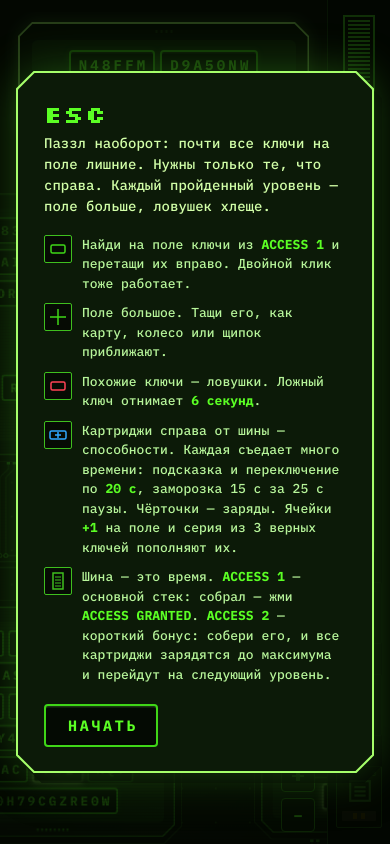
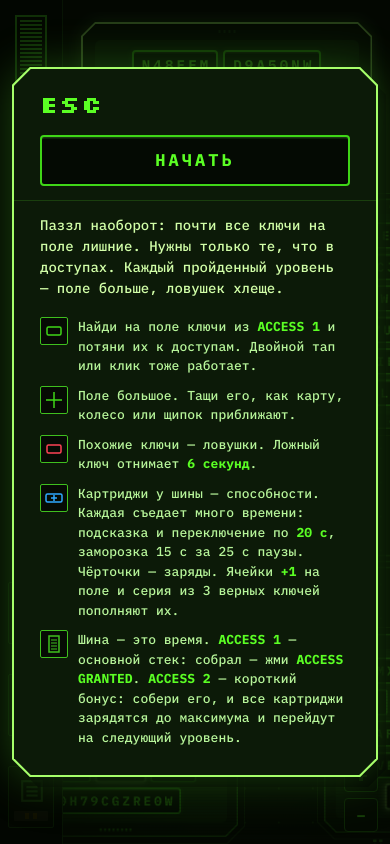
Before and after one commit to azykowww/hosting, a plain HTML site: page esc/index.html in a window 390 px wide. Drawn offline with Linux system fonts and the light colour scheme.

Commit message:
Add files via upload

```diff
--- a/esc/index.html
+++ b/esc/index.html
@@ -246,17 +246,17 @@ button{font:inherit;color:inherit}
 /* phone: access carousel on top (one page per stack, dots under it), key field below bleeding off the edges;
    a dark column on the right holds the bus (top ~2/3) and the three cartridges */
 @media (max-width:820px){
-  #app{grid-template-columns:minmax(0,1fr) calc(63px + env(safe-area-inset-right,0px));grid-template-rows:auto minmax(0,1fr);
-    grid-template-areas:"panel side" "field side";gap:0;padding:0}
-  .rail{grid-area:side;flex-direction:column;align-items:center;gap:30px;background:#030602;border-left:1px solid var(--trace);
-    padding:15px env(safe-area-inset-right,0px) calc(env(safe-area-inset-bottom,0px) + 16px) 0}
+  #app{grid-template-columns:calc(63px + env(safe-area-inset-left,0px)) minmax(0,1fr);grid-template-rows:auto minmax(0,1fr);
+    grid-template-areas:"side panel" "side field";gap:0;padding:0}
+  .rail{grid-area:side;flex-direction:column;align-items:center;gap:30px;background:#030602;border-right:1px solid var(--trace);
+    padding:15px 0 calc(env(safe-area-inset-bottom,0px) + 16px) env(safe-area-inset-left,0px)}
   .bus{flex:1 1 auto;width:32px;min-height:120px}
   .abilities{flex-direction:column;gap:30px}
   .card .tip{display:none}
   .field{grid-area:field;min-height:220px;border:0;border-top:1px solid var(--trace);border-radius:0}
   .panel{grid-area:panel;display:flex;flex-direction:column;gap:6px;padding:calc(env(safe-area-inset-top,0px) + 12px) 0 8px;overflow:visible;min-width:0}
   #entities{order:1;display:flex!important;gap:30px;overflow-x:auto;overflow-y:hidden;scroll-snap-type:x mandatory;
-    padding:10px 18px 6px max(18px,env(safe-area-inset-left,0px));scroll-padding-left:max(18px,env(safe-area-inset-left,0px));scrollbar-width:none;-webkit-overflow-scrolling:touch}
+    padding:10px max(18px,env(safe-area-inset-right,0px)) 6px 18px;scroll-padding-left:18px;scrollbar-width:none;-webkit-overflow-scrolling:touch}
   #entities::-webkit-scrollbar{display:none}
   #entities::after{content:"";flex:0 0 6px}  /* lets the last page snap fully to the left edge */
   .entity{flex:0 0 100%;scroll-snap-align:start;gap:0}
@@ -268,7 +268,7 @@ button{font:inherit;color:inherit}
   .entity .key{font-size:14px;line-height:14px}
   .entity[data-i="1"] .shell{background:#2a6f9e}
   .entity[data-i="1"].active .shell{background:var(--blue)}
-  .hud{order:2;gap:8px;flex-wrap:nowrap;padding:0 12px 0 max(16px,env(safe-area-inset-left,0px))}
+  .hud{order:2;gap:8px;flex-wrap:nowrap;padding:0 max(12px,env(safe-area-inset-right,0px)) 0 16px}
   .dots{display:flex;gap:6px;flex:1;justify-content:center}
   .dots button{width:7px;height:7px;padding:0;border:0;border-radius:50%;background:var(--line);cursor:pointer}
   .dots button.on{background:var(--act-stroke);box-shadow:0 0 6px var(--act-stroke)}
@@ -280,11 +280,20 @@ button{font:inherit;color:inherit}
   #restart .t{display:none}
   #restart .i{display:inline;font:700 15px/1 var(--font-key);letter-spacing:0}
   #restart,.snd{padding:4px 7px}
-  .grant{position:fixed;left:calc((100% - 63px) / 2);bottom:calc(env(safe-area-inset-bottom,0px) + 18px);transform:translateX(-50%);z-index:30;width:min(300px,70vw)}
+  .grant{position:fixed;left:calc((100% + 63px) / 2);bottom:calc(env(safe-area-inset-bottom,0px) + 18px);transform:translateX(-50%);z-index:30;width:min(300px,70vw)}
   .grant span{font-size:17px}
   .legend{display:none}
   .dialog h1{font-size:24px}
   .stats dd{font-size:17px}
+  /* intro on a phone: START pinned right under the title, rules scroll beneath it */
+  .overlay{padding:max(12px,env(safe-area-inset-top,0px)) 12px max(12px,env(safe-area-inset-bottom,0px))}
+  .dialog .body{max-height:calc(100dvh - 40px)}
+  #intro .body{display:flex;flex-direction:column;padding-top:22px}
+  #intro h1{order:0}
+  #intro .actions{order:1;position:sticky;top:-22px;z-index:2;margin:0 -26px 14px;padding:12px 26px 14px;background:var(--module);border-bottom:1px solid var(--trace)}
+  #intro .actions .btn{width:100%;font-size:17px;padding:15px 18px}
+  #intro .sub{order:2}
+  #intro .rules{order:3;margin-bottom:4px}
 }
 @media (prefers-reduced-motion:reduce){*,*::before,*::after{animation-duration:.01ms!important;animation-iteration-count:1!important;transition-duration:.01ms!important}}
 </style>
@@ -350,12 +359,12 @@ button{font:inherit;color:inherit}
 <div class="overlay" id="intro">
   <div class="dialog"><div class="shell oct"><div class="body oct">
     <h1>ESC</h1>
-    <p class="sub">Паззл наоборот: почти все ключи на поле лишние. Нужны только те, что справа. Каждый пройденный уровень — поле больше, ловушек хлеще.</p>
+    <p class="sub">Паззл наоборот: почти все ключи на поле лишние. Нужны только те, что в доступах. Каждый пройденный уровень — поле больше, ловушек хлеще.</p>
     <ul class="rules">
-      <li><span class="ic"><svg viewBox="0 0 20 20"><rect x="3" y="6" width="14" height="8" rx="1.5" fill="none" stroke="#3FD617" stroke-width="1.5"/></svg></span><span>Найди на поле ключи из <b>ACCESS 1</b> и перетащи их вправо. Двойной клик тоже работает.</span></li>
+      <li><span class="ic"><svg viewBox="0 0 20 20"><rect x="3" y="6" width="14" height="8" rx="1.5" fill="none" stroke="#3FD617" stroke-width="1.5"/></svg></span><span>Найди на поле ключи из <b>ACCESS 1</b> и потяни их к доступам. Двойной тап или клик тоже работает.</span></li>
       <li><span class="ic"><svg viewBox="0 0 20 20"><path d="M10 2v16M2 10h16" stroke="#3FD617" stroke-width="1.5"/></svg></span><span>Поле большое. Тащи его, как карту, колесо или щипок приближают.</span></li>
       <li><span class="ic"><svg viewBox="0 0 20 20"><rect x="3" y="6" width="14" height="8" rx="1.5" fill="none" stroke="#ff4256" stroke-width="1.5"/></svg></span><span>Похожие ключи — ловушки. Ложный ключ отнимает <b>6 секунд</b>.</span></li>
-      <li><span class="ic"><svg viewBox="0 0 20 20"><rect x="2" y="6" width="16" height="8" rx="1.5" fill="none" stroke="#2fa8ff" stroke-width="1.5"/><path d="M7 10h6M10 7v6" stroke="#2fa8ff" stroke-width="1.5"/></svg></span><span>Картриджи справа от шины — способности. Каждая съедает много времени: подсказка и переключение по <b>20 с</b>, заморозка 15 с за 25 с паузы. Чёрточки — заряды. Ячейки <b>+1</b> на поле и серия из 3 верных ключей пополняют их.</span></li>
+      <li><span class="ic"><svg viewBox="0 0 20 20"><rect x="2" y="6" width="16" height="8" rx="1.5" fill="none" stroke="#2fa8ff" stroke-width="1.5"/><path d="M7 10h6M10 7v6" stroke="#2fa8ff" stroke-width="1.5"/></svg></span><span>Картриджи у шины — способности. Каждая съедает много времени: подсказка и переключение по <b>20 с</b>, заморозка 15 с за 25 с паузы. Чёрточки — заряды. Ячейки <b>+1</b> на поле и серия из 3 верных ключей пополняют их.</span></li>
       <li><span class="ic"><svg viewBox="0 0 20 20"><rect x="5" y="2" width="10" height="16" fill="none" stroke="#3FBF1E" stroke-width="1.5"/><path d="M7 6h6M7 9h6M7 12h6M7 15h6" stroke="#3FBF1E"/></svg></span><span>Шина — это время. <b>ACCESS 1</b> — основной стек: собрал — жми <b>ACCESS GRANTED</b>. <b>ACCESS 2</b> — короткий бонус: собери его, и все картриджи зарядятся до максимума и перейдут на следующий уровень.</span></li>
     </ul>
     <div class="actions"><button type="button" class="btn big" id="start">НАЧАТЬ</button></div>
```
